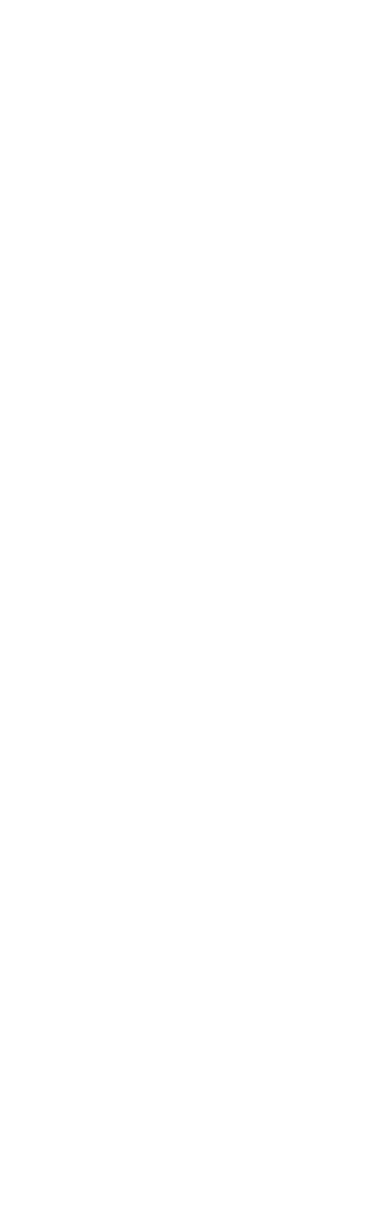
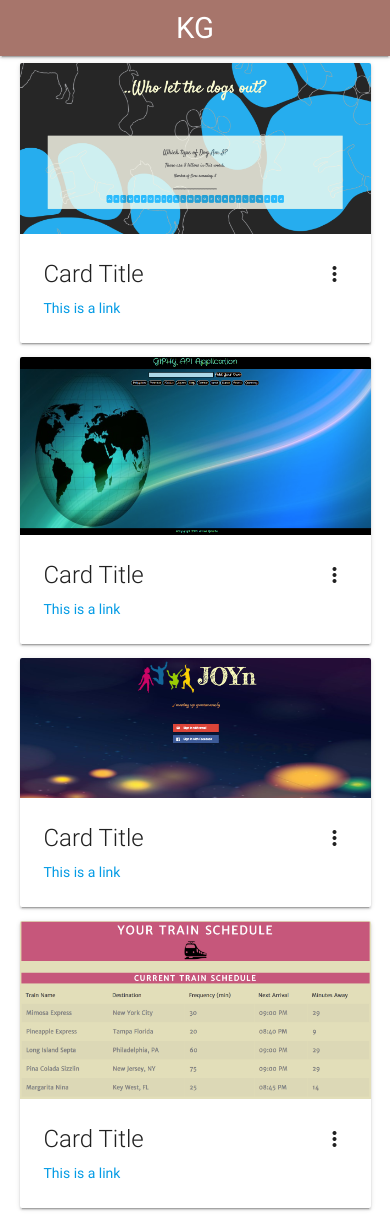
Before and after one commit to krisselgriarte/MyPortfolio, a plain HTML site: page my_projects.html in a window 390 px wide. Before the commit the page ends 844 px from the top, so only its background shows below. Drawn offline with nearby package versions, Linux system fonts and the light colour scheme; a web font is replaced by a local one.

Commit message:
added pictures on project page

```diff
--- a/my_projects.html
+++ b/my_projects.html
@@ -0,0 +1,88 @@
+<!DOCTYPE html>
+  <html>
+    <head>
+      <meta charset="utf-8"/>
+      <title>Krissel Griarte | All About Me</title>
+      <!--Import Google Icon Font-->
+      <link href="https://fonts.googleapis.com/css?family=Sofia" rel="stylesheet">
+      <link href="https://fonts.googleapis.com/icon?family=Material+Icons" rel="stylesheet">
+      <!--Import materialize.css-->
+      <link type="text/css" rel="stylesheet" href="css/materialize.min.css"  media="screen,projection"/>
+      <link rel="stylesheet" type="text/css" href="css/my_intro.css">
+      <!--Let browser know website is optimized for mobile-->
+      <meta name="viewport" content="width=device-width, initial-scale=1.0"/>
+    </head>
+    <body>
+    <!-- This is my nav bar -->
+      <nav>
+        <div class="nav-wrapper container">
+          <a href="https://www.linkedin.com/in/krisselgriarte/" class="brand-logo">KG</a>
+          <ul id="nav-mobile" class="right hide-on-med-and-down">
+            <li><a class="nav-button" href="home_page.html">Home</a></li>
+            <li><a class="nav-button" href="my_projects.html">Projects</a></li>
+            <li><a class="nav-button" href="say_hello.html">Say Hello</a></li>
+          </ul>
+        </div>
+      </nav>
+
+<!-- This is a beginning of my work -->
+  <div class="container">
+    <div class="card">
+      <div class="card-image waves-effect waves-block waves-light">
+        <img class="activator" src="images/hangman.png">
+      </div>
+    <div class="card-content">
+      <span class="card-title activator grey-text text-darken-4">Card Title<i class="material-icons right">more_vert</i></span>
+        <p><a href="#">This is a link</a></p>
+   </div>
+   <div class="card-reveal">
+     <span class="card-title grey-text text-darken-4">Card Title<i class="material-icons right">close</i></span>
+        <p>Here is some more information about this product that is only revealed once clicked on.</p>
+  </div>
+  </div>
+  <div class="card">
+    <div class="card-image waves-effect waves-block waves-light">
+      <img class="activator" src="images/giftastic.png">
+    </div>
+  <div class="card-content">
+    <span class="card-title activator grey-text text-darken-4">Card Title<i class="material-icons right">more_vert</i></span>
+      <p><a href="#">This is a link</a></p>
+ </div>
+ <div class="card-reveal">
+   <span class="card-title grey-text text-darken-4">Card Title<i class="material-icons right">close</i></span>
+      <p>Here is some more information about this product that is only revealed once clicked on.</p>
+</div>
+</div>
+<div class="card">
+  <div class="card-image waves-effect waves-block waves-light">
+    <img class="activator" src="images/joyn.png">
+  </div>
+<div class="card-content">
+  <span class="card-title activator grey-text text-darken-4">Card Title<i class="material-icons right">more_vert</i></span>
+    <p><a href="#">This is a link</a></p>
+</div>
+<div class="card-reveal">
+ <span class="card-title grey-text text-darken-4">Card Title<i class="material-icons right">close</i></span>
+    <p>Here is some more information about this product that is only revealed once clicked on.</p>
+</div>
+</div>
+<div class="card">
+  <div class="card-image waves-effect waves-block waves-light">
+    <img class="activator" src="images/trainschedule.png">
+  </div>
+<div class="card-content">
+  <span class="card-title activator grey-text text-darken-4">Card Title<i class="material-icons right">more_vert</i></span>
+    <p><a href="#">This is a link</a></p>
+</div>
+<div class="card-reveal">
+ <span class="card-title grey-text text-darken-4">Card Title<i class="material-icons right">close</i></span>
+    <p>Here is some more information about this product that is only revealed once clicked on.</p>
+</div>
+</div>
+</div>
+  <!--Import jQuery before materialize.js-->
+    <script type="text/javascript" src="https://code.jquery.com/jquery-3.2.1.min.js"></script>
+    <script type="text/javascript" src="js/materialize.min.js"></script>
+</body>
+
+  </html>
```
Also changed, not shown: my_intro.html (+2 -2 lines), images/giftastic.png (added), images/hangman.png (added), images/joyn.png (added), images/trainschedule.png (added).
